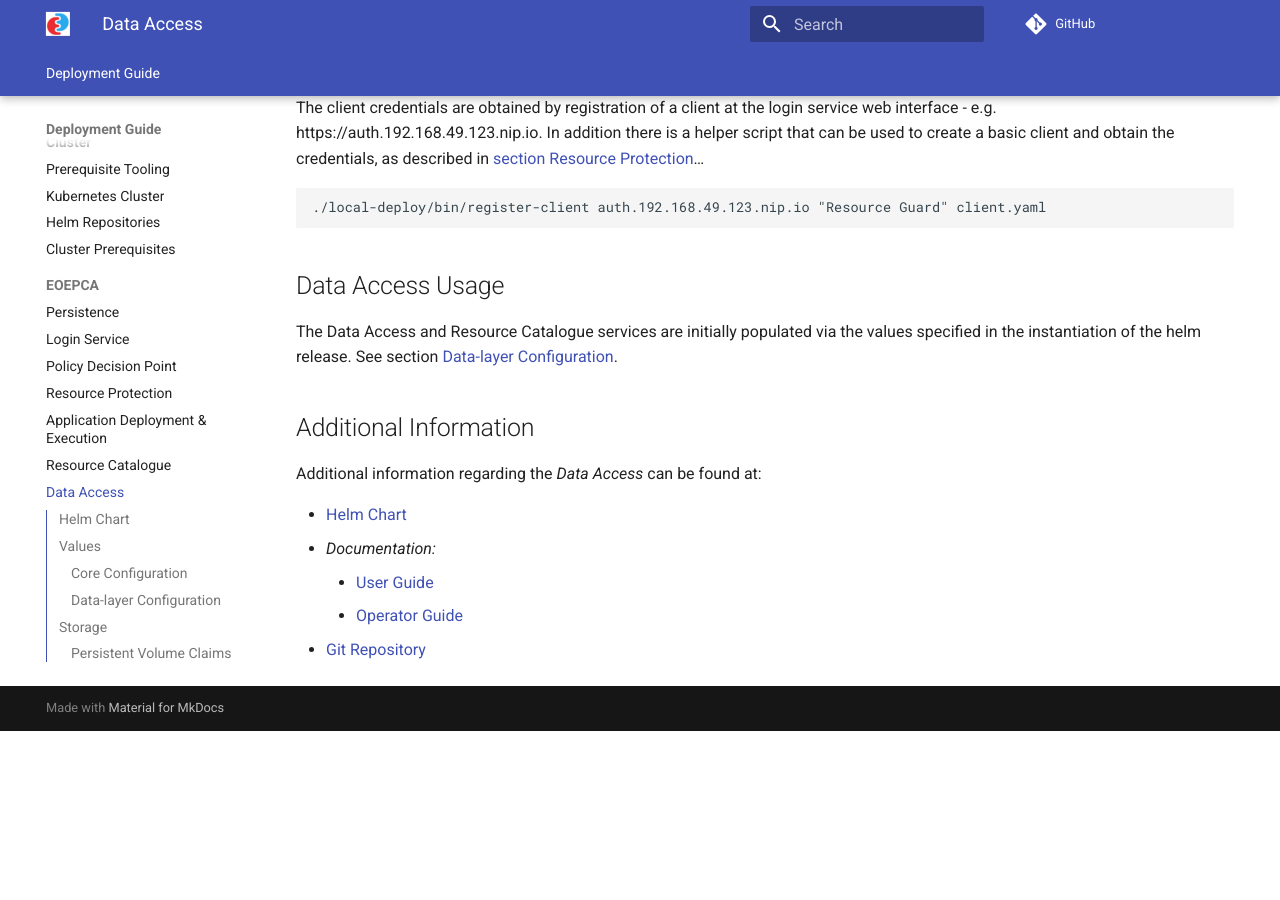
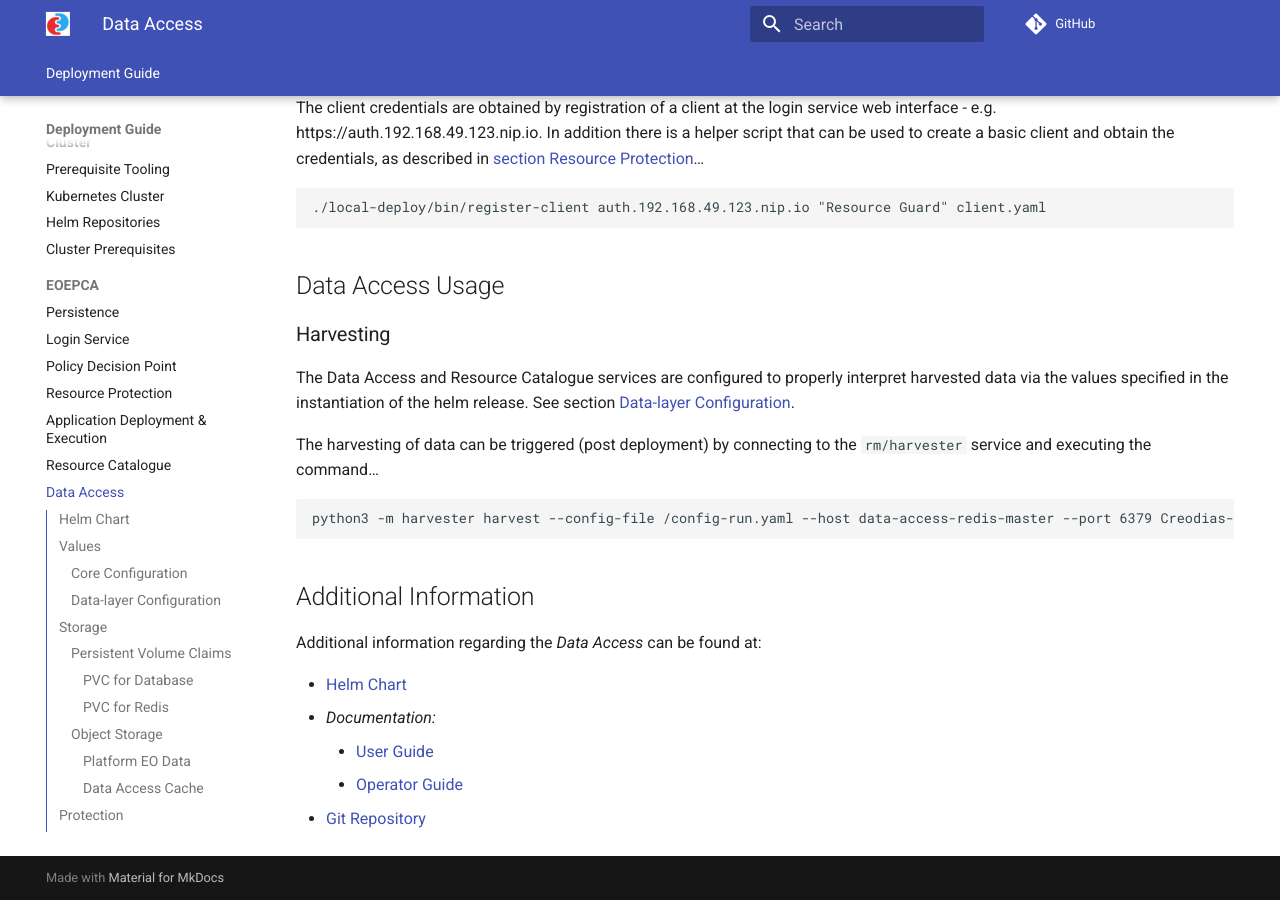
Before and after one commit to EOEPCA/deployment-guide, an MkDocs documentation site: the page built from docs/data-access.md, in a window 1280 px wide and 900 px high, scrolled down 11886 px. Built offline with MkDocs 1.6.1 and Material for MkDocs 9.7.7, drawn with Linux system fonts in a browser that asks for light colours; comment, search, counter and statistics services are not loaded; before the commit the page ends 12617 px from its top, so only the background shows below that.

````diff
--- a/docs/data-access.md
+++ b/docs/data-access.md
@@ -586,7 +586,14 @@
 
 ## Data Access Usage
 
-The Data Access and Resource Catalogue services are initially populated via the values specified in the instantiation of the helm release. See section [Data-layer Configuration](#data-layer-configuration).
+### Harvesting
+
+The Data Access and Resource Catalogue services are configured to properly interpret harvested data via the values specified in the instantiation of the helm release. See section [Data-layer Configuration](#data-layer-configuration).
+
+The harvesting of data can be triggered (post deployment) by connecting to the `rm/harvester` service and executing the command...
+```
+python3 -m harvester harvest --config-file /config-run.yaml --host data-access-redis-master --port 6379 Creodias-Opensearch
+```
 
 ## Additional Information
 
````
Also changed, not shown: docs/login-service.md (+4 -0 lines), 6 other files.
